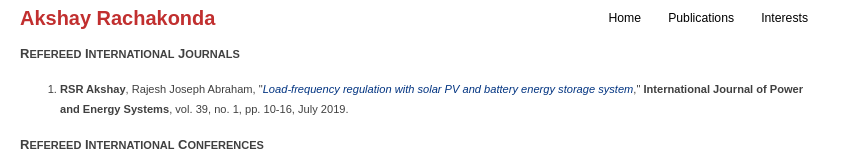
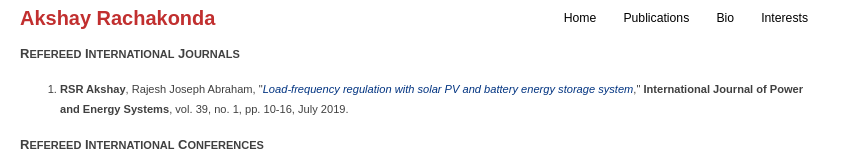
Before and after one commit to akshay-rachakonda/akshay-rachakonda.github.io, a plain HTML site: page publications.html in a window 1280 px wide. Shown: the top 160 px of the page, without its empty margins (0-851 px from the left). Drawn offline with Linux system fonts and the light colour scheme.

Commit message:
Update publications.html

```diff
--- a/publications.html
+++ b/publications.html
@@ -6,6 +6,7 @@
 <a href="index.html" target="_self">Home</a>
 
 <a href="publications.html" target="_self">Publications</a>
+<a href="bio.html" target="_self">Bio</a>
 
 <a href=" interests.html" target="_self">Interests</a>
 </div>
```
